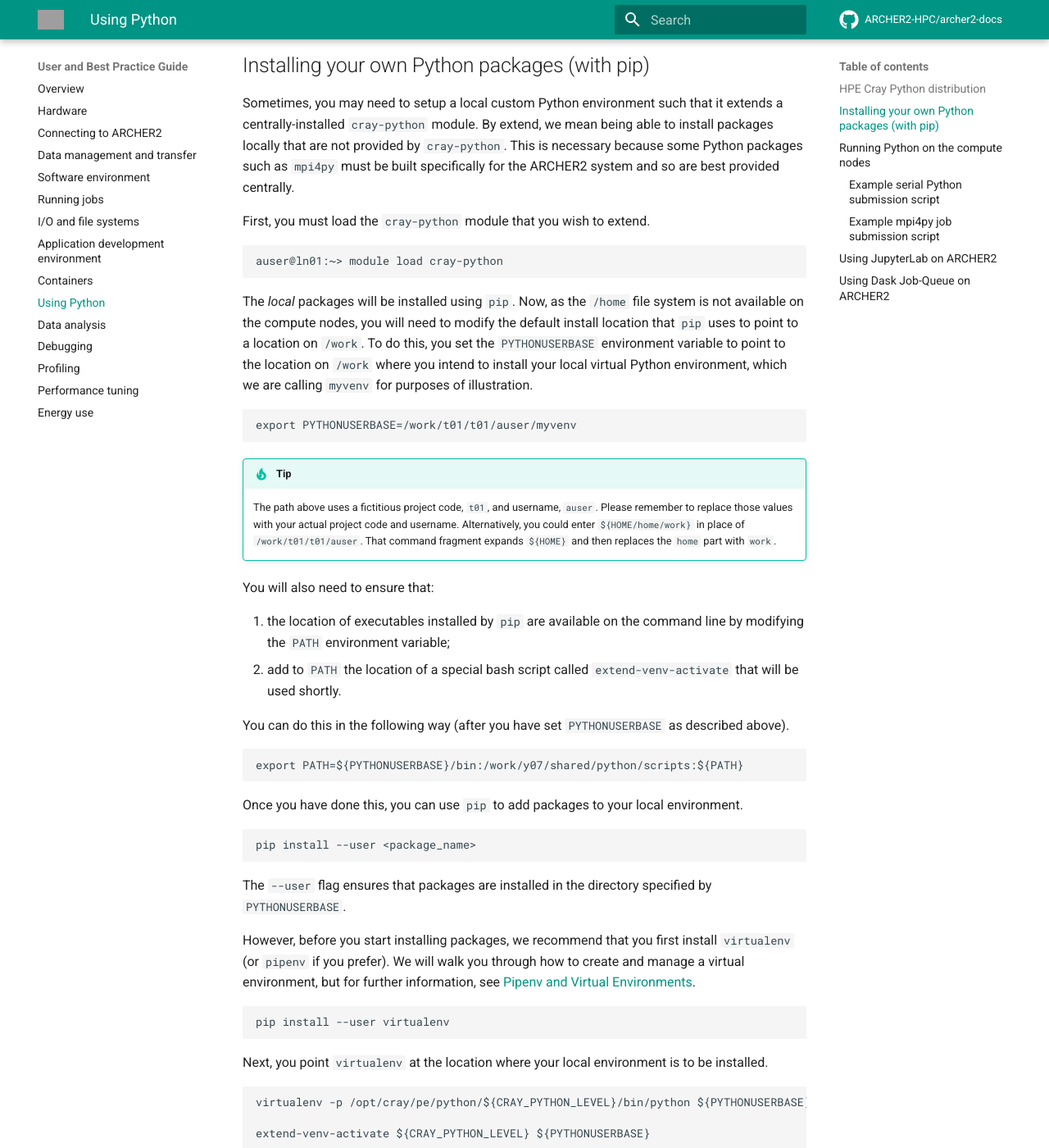
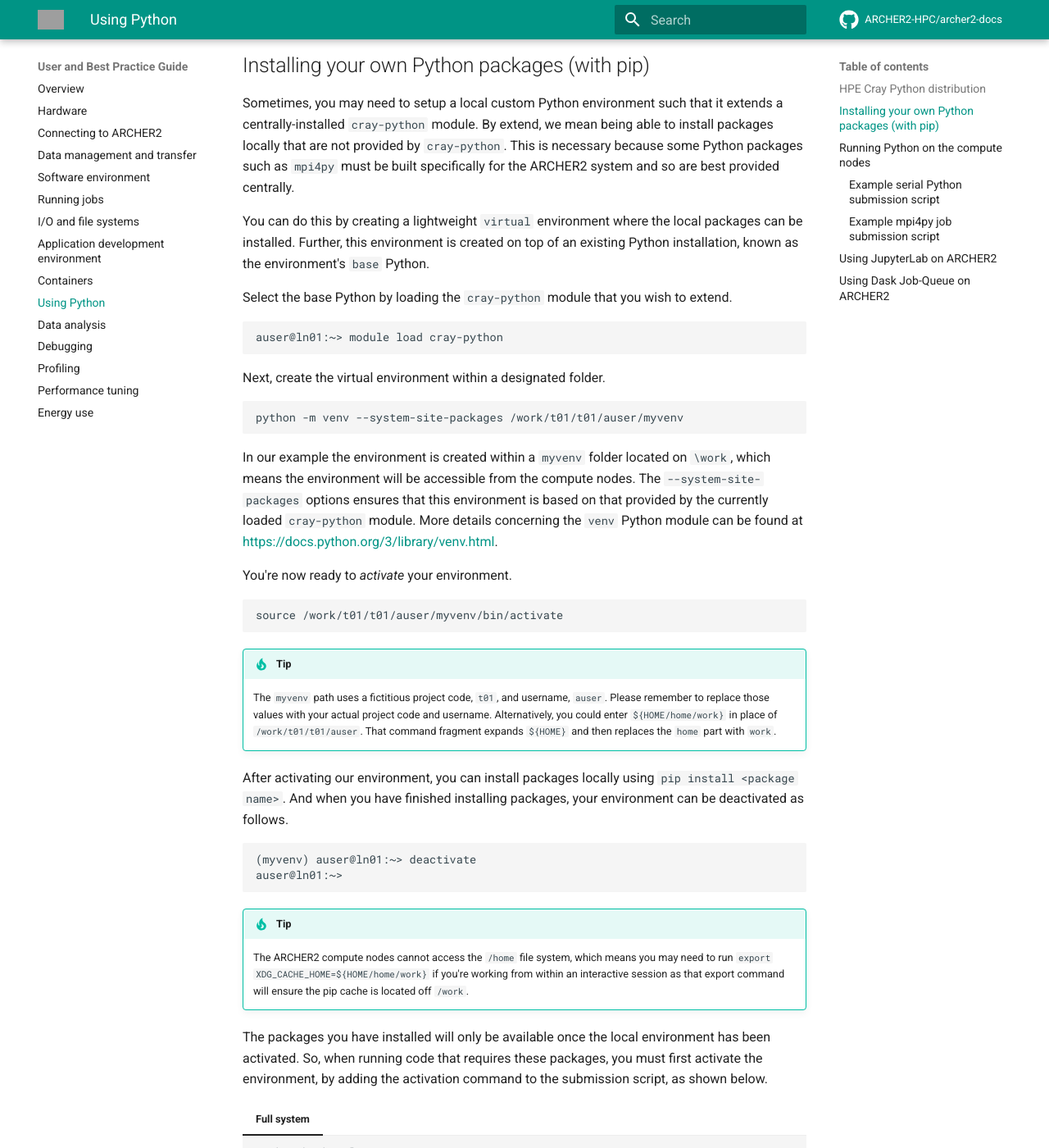
Before and after one commit to ARCHER2-HPC/archer2-docs, an MkDocs documentation site: the page built from docs/user-guide/python.md, in a window 1280 px wide and 1400 px high, scrolled down 1158 px. Shown: the whole window at 82% size. Built offline with MkDocs 1.6.1 and Material for MkDocs 9.7.7, drawn with Linux system fonts in a browser that asks for light colours; comment, search, counter and statistics services are not loaded; some of the changed text lies outside the part shown; grey boxes are pictures that could not be loaded.

Commit message:
Replaced virtualenv command with the venv module.

```diff
--- a/docs/user-guide/python.md
+++ b/docs/user-guide/python.md
@@ -50,70 +50,42 @@
 By extend, we mean being able to install packages locally that are not provided by `cray-python`. This is necessary because some Python
 packages such as `mpi4py` must be built specifically for the ARCHER2 system and so are best provided centrally.
 
-First, you must load the `cray-python` module that you wish to extend.
+You can do this by creating a lightweight `virtual` environment where the local packages can be installed. Further, this environment
+is created on top of an existing Python installation, known as the environment's `base` Python.
+
+Select the base Python by loading the `cray-python` module that you wish to extend.
 
     auser@ln01:~> module load cray-python
 
-The *local* packages will be installed using `pip`. Now, as the `/home` file system is not available on the compute nodes,
-you will need to modify the default install location that `pip` uses to point to a location on `/work`. To do this, you set
-the `PYTHONUSERBASE` environment variable to point to the location on `/work` where you intend to install your local virtual
-Python environment, which we are calling `myvenv` for purposes of illustration.
+Next, create the virtual environment within a designated folder.
 
-    export PYTHONUSERBASE=/work/t01/t01/auser/myvenv
+    python -m venv --system-site-packages /work/t01/t01/auser/myvenv
 
-!!! tip
-    The path above uses a fictitious project code, `t01`, and username, `auser`. Please remember to replace those values
-    with your actual project code and username. Alternatively, you could enter `${HOME/home/work}` in place of `/work/t01/t01/auser`.
-    That command fragment expands `${HOME}` and then replaces the `home` part with `work`.
-
-You will also need to ensure that:
-
-1. the location of executables installed by `pip` are available on the command line by modifying the `PATH` environment variable;
-2. add to `PATH` the location of a special bash script called `extend-venv-activate` that will be used shortly.
-
-You can do this in the following way (after you have set `PYTHONUSERBASE` as described above).
-
-    export PATH=${PYTHONUSERBASE}/bin:/work/y07/shared/python/scripts:${PATH}
-
-Once you have done this, you can use `pip` to add packages to your local environment.
-
-    pip install --user <package_name>
-
-The `--user` flag ensures that packages are installed in the directory specified by `PYTHONUSERBASE`.
-
-However, before you start installing packages, we recommend that you first install `virtualenv` (or `pipenv` if you prefer).
-We will walk you through how to create and manage a virtual environment, but for further information, see [Pipenv and Virtual Environments](https://docs.python-guide.org/dev/virtualenvs/).
-
-    pip install --user virtualenv
-
-Next, you point `virtualenv` at the location where your local environment is to be installed.
-
-    virtualenv -p /opt/cray/pe/python/${CRAY_PYTHON_LEVEL}/bin/python ${PYTHONUSERBASE}
-
-    extend-venv-activate ${CRAY_PYTHON_LEVEL} ${PYTHONUSERBASE}
-
-The `virtualenv` command creates an activate script for your local environment. The second command, `extend-venv-activate`, amends that script such
-that the centrally-installed `cray-python` module is always loaded in subsequent login sessions or job submissions, and unloaded whenever the virtual
-environment is deactivated.
+In our example the environment is created within a `myvenv` folder located on `\work`, which means the environment will be accessible
+from the compute nodes. The `--system-site-packages` options ensures that this environment is based on that provided by the currently
+loaded `cray-python` module. More details concerning the `venv` Python module can be found at [https://docs.python.org/3/library/venv.html](https://docs.python.org/3/library/venv.html).
 
 You're now ready to *activate* your environment.
 
     source /work/t01/t01/auser/myvenv/bin/activate
 
-Once your environment is activated you will be able to install packages using `pip install <package name>`. Note, it is no longer necessary to use the `--user` option
-as activating the virtual environment ensures that all new packages are installed within `/work/t01/t01/auser/myvenv`.
+!!! tip
+    The `myvenv` path uses a fictitious project code, `t01`, and username, `auser`. Please remember to replace those values
+    with your actual project code and username. Alternatively, you could enter `${HOME/home/work}` in place of `/work/t01/t01/auser`.
+    That command fragment expands `${HOME}` and then replaces the `home` part with `work`.
+
+After activating our environment, you can install packages locally using `pip install <package name>`.
+And when you have finished installing packages, your environment can be deactivated as follows.
+
+    (myvenv) auser@ln01:~> deactivate
+    auser@ln01:~>
 
 !!! tip
     The ARCHER2 compute nodes cannot access the `/home` file system, which means you may need to run
     `export XDG_CACHE_HOME=${HOME/home/work}` if you're working from within an interactive session as
     that export command will ensure the pip cache is located off `/work`.
 
-When you have finished installing packages, you can deactivate your environment by issuing the `deactivate` command.
-
-    (myvenv) auser@ln01:~> deactivate
-    auser@ln01:~>
-
-The packages you have just installed locally will only be available once the local environment has been activated. So, when running code that requires these packages,
+The packages you have installed will only be available once the local environment has been activated. So, when running code that requires these packages,
 you must first activate the environment, by adding the activation command to the submission script, as shown below.
 
 === "Full system"
```
